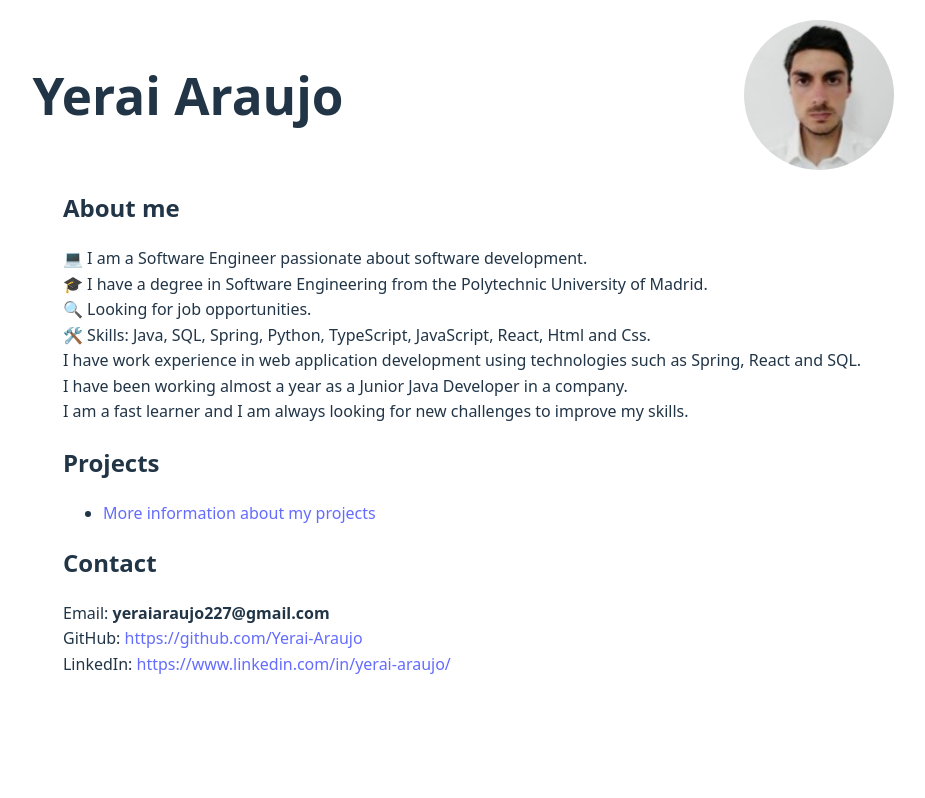
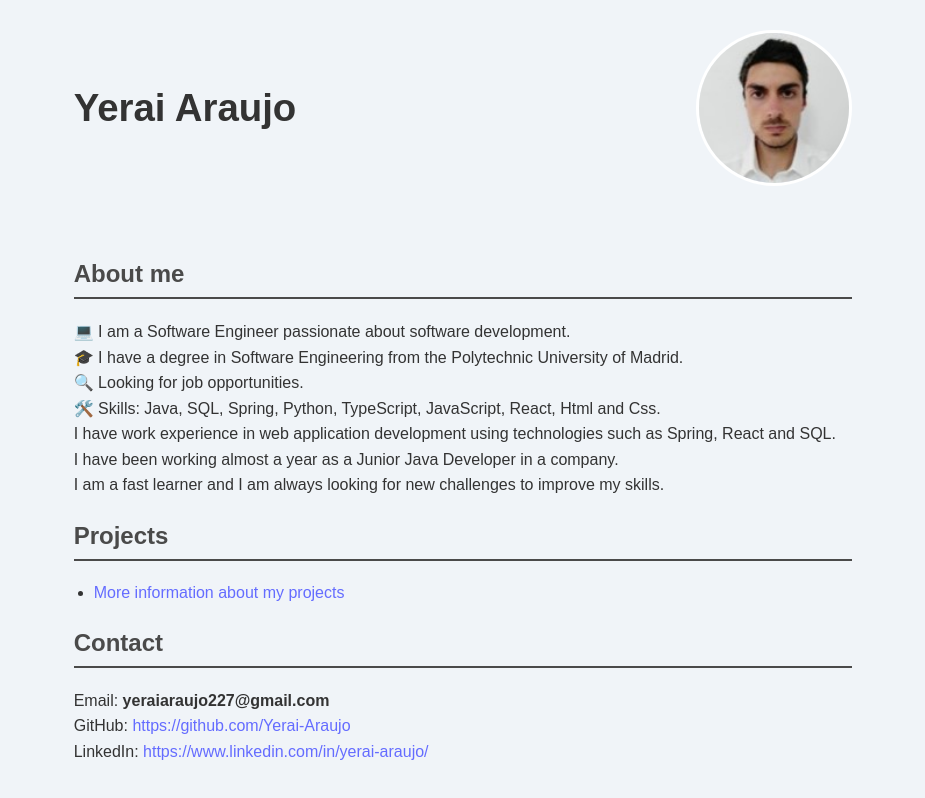
Before and after one commit to Yerai-Araujo/Yerai-Araujo.github.io, a React (Vite) app in the folder my-portfolio/: page / in a window 1280 px wide. Shown: the top 798 px of the page, without its empty margins (177-1102 px from the left). Built offline with nearby package versions, Linux system fonts and the light colour scheme.

Commit message:
New app style added

```diff
--- a/my-portfolio/src/App.css
+++ b/my-portfolio/src/App.css
@@ -1,8 +1,19 @@
+body {
+  margin: 0;
+  padding: 0;
+  font-family: 'Arial', sans-serif; /* Use a clean, professional font */
+  background-color: #f0f4f8; /* Light blue background for a formal look */
+  color: #333; /* Dark gray text for readability */
+}
+
 #root {
   max-width: 960px;
   margin: 0 auto;
   padding: 0;
   text-align: center;
+  /*background-color: #ffffff; /* White background for content */
+  /*box-shadow: 0 4px 8px rgba(0, 0, 0, 0.1); /* Subtle shadow for elevation */
+  /*border-radius: 8px; /* Rounded corners for a modern look */
 }
 
 .header {
@@ -11,27 +22,45 @@
   justify-content: space-between; /* Adds space between the elements */
   gap: 400px; /* Adds space between the elements */
   margin-top: 20px;
+  margin-bottom: 20px; /* Add spacing below the header */
+  padding: 10px 20px;
 }
 
 .header h1 {
   margin: 0; /* Removes default margin from the h1 */
+  font-size: 2.4rem; /* Adjust font size for better readability */
 }
 
 .profile-picture {
   width: 150px;
   border-radius: 50%;
+  border: 3px solid #ffffff; /* Add a white border around the image */
 }
 
 .content {
   max-width: 800px; /* Constrain the content width */
   margin: 0 auto; /* Center the content horizontally */
   text-align: left; /* Align text to the left */
+  padding: 20px;
 }
 
 .content h2 {
   margin-top: 20px;
+  color: #4a4a4a; /* Professional grey color */
+  border-bottom: 2px solid #4a4a4a; /* Match the grey color for the bottom border */
+  padding-bottom: 5px;
 }
 
 .content p {
   line-height: 1.6; /* Improve readability */
+  margin-bottom: 20px; /* Add spacing between paragraphs */
 }
+
+.content ul {
+  padding-left: 20px; /* Indent list items */
+  margin-bottom: 20px;
+}
+
+.content li {
+  margin-bottom: 10px; /* Add spacing between list items */
+}
```
